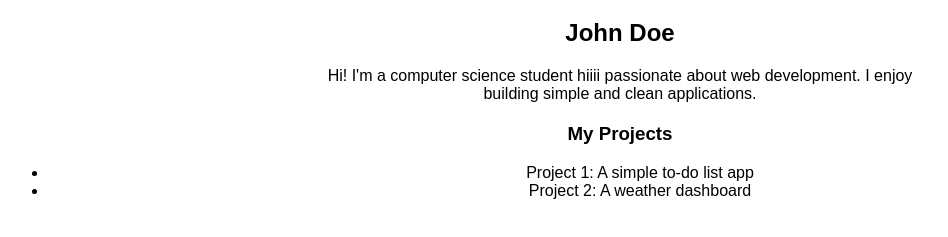
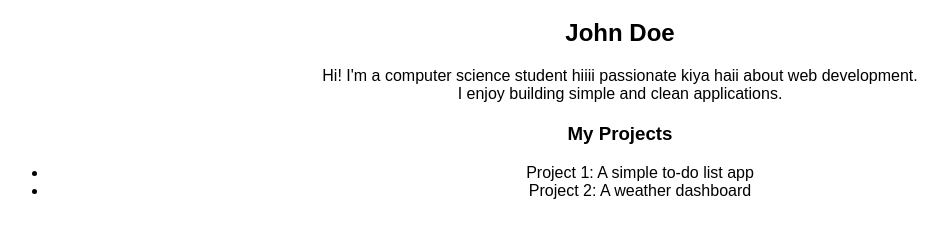
Before and after one commit to Anuskhancoding/student-portfolio, a website: page public/index.html in a window 1280 px wide. Shown: the part 89-326 px from the top of the page, without its empty margins (20-968 px from the left). Drawn offline with Linux system fonts and the light colour scheme.

Commit message:
cicd pipeline

```diff
--- a/public/index.html
+++ b/public/index.html
@@ -15,7 +15,7 @@
   <h1>Student Portfolio</h1>
   <div class="bio">
     <h2>John Doe</h2>
-    <p>Hi! I'm a computer science student  hiiii passionate about web development. I enjoy building simple and clean applications.</p>
+    <p>Hi! I'm a computer science student  hiiii passionate kiya haii about web development. I enjoy building simple and clean applications.</p>
   </div>
   <div class="projects">
     <h3>My Projects</h3>
```
